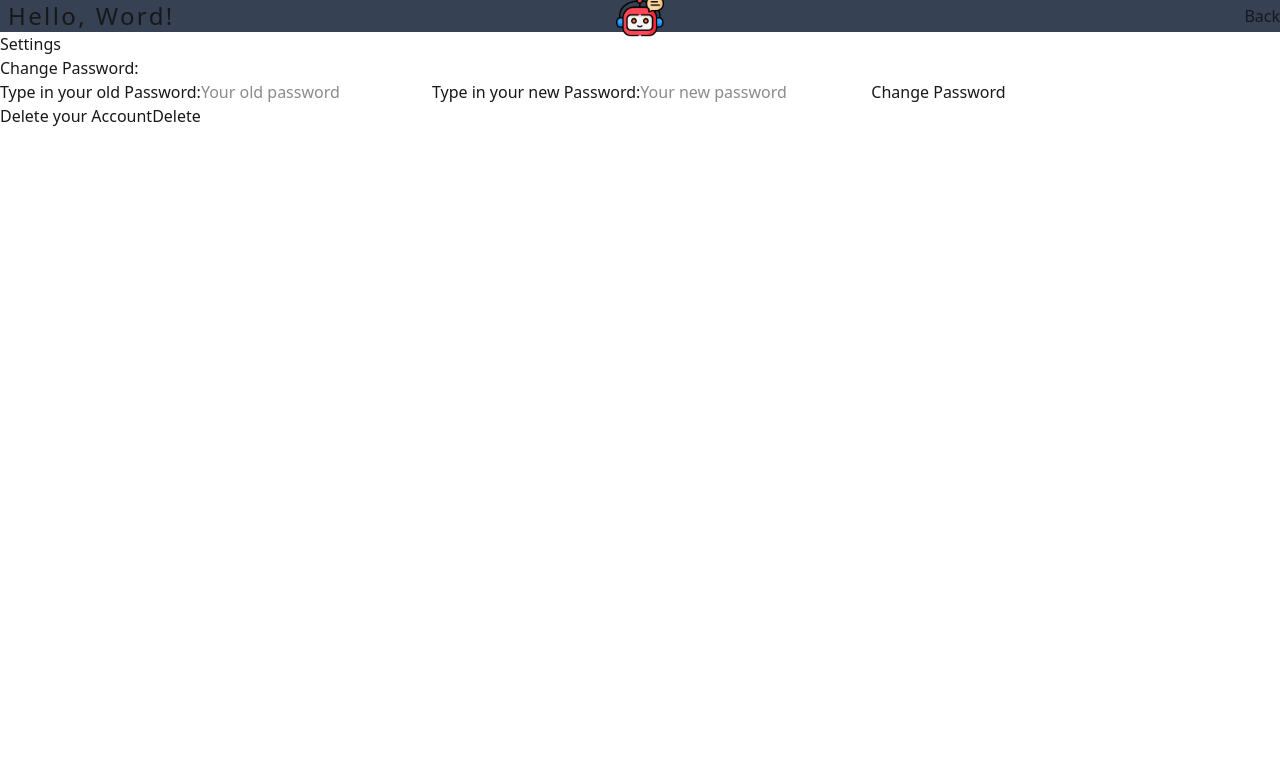
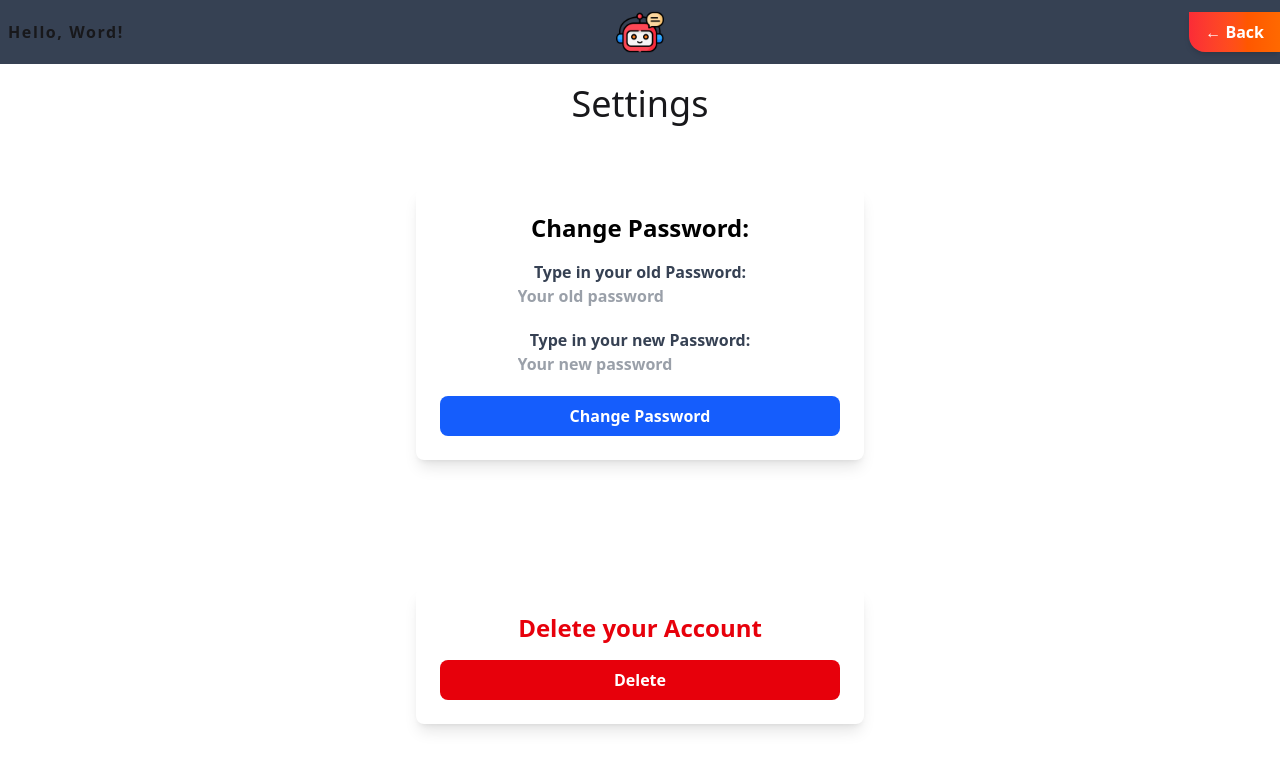
Before and after one commit to final-project-real-time-chat/realtime-chat, a React (Vite) app in the folder frontend/: page /settings in a window 1280 px wide. Shown: the top 770 px of the page. Built offline with nearby package versions, Linux system fonts and the light colour scheme; no server answers.

Commit message:
Settings styled

```diff
--- a/frontend/src/components/Settings.jsx
+++ b/frontend/src/components/Settings.jsx
@@ -59,8 +59,8 @@ export const Settings = () => {
 
   return (
     <>
-      <header className="flex justify-between items-center pl-2 sticky top-0 bg-gray-700">
-        <h1 className="flex items-center tracking-widest text-sm md:text-base xl:text-2xl">
+      <header className="h-16 flex items-center justify-between pl-2 sticky top-0 bg-gray-700">
+        <h1 className="flex items-center tracking-widest font-bold">
           Hello, Word!
         </h1>
         <img
@@ -68,14 +68,27 @@ export const Settings = () => {
           src={robot}
           alt="robot"
         />
-        <button onClick={() => navigate("/chatarea")}>Back</button>
+        <button
+          onClick={() => navigate("/chatarea")}
+          className="bg-gradient-to-r from-red-500 to-orange-500 text-white px-4 py-2 rounded-bl-2xl font-bold shadow-md hover:from-red-600 hover:to-orange-600 hover:shadow-lg transition-all duration-300"
+        >
+          ← Back
+        </button>
       </header>
       <main>
-        <form onSubmit={changePassword}>
-          <h1>Settings</h1>
-          <div>
-            <h1>Change Password:</h1>
-            <label htmlFor="oldPassword">
+        <h1 className="text-center text-4xl mt-5">Settings</h1>
+        <form
+          onSubmit={changePassword}
+          className="text-center mt-[5%] mx-auto w-full max-w-md bg-white p-6 rounded-lg shadow-lg"
+        >
+          <h1 className="text-2xl font-bold text-center mb-4 text-black">
+            Change Password:
+          </h1>
+          <div className="">
+            <label
+              htmlFor="oldPassword"
+              className="block text-gray-700 font-semibold"
+            >
               Type in your old Password:
               <input
                 type="password"
@@ -84,7 +97,10 @@ export const Settings = () => {
                 placeholder="Your old password"
               />
             </label>
-            <label htmlFor="newPassword">
+            <label
+              htmlFor="newPassword"
+              className="block text-gray-700 font-semibold mt-5"
+            >
               Type in your new Password:
               <input
                 type="password"
@@ -93,11 +109,24 @@ export const Settings = () => {
                 placeholder="Your new password"
               />
             </label>
-            <button type="submit">Change Password</button>
+            <button
+              type="submit"
+              className="mt-5 cursor-pointer w-full bg-blue-600 text-white p-2 rounded-lg font-bold hover:bg-blue-700"
+            >
+              Change Password
+            </button>
           </div>
+        </form>
+        <form className="mt-[10%] mx-auto w-full max-w-md bg-white p-6 rounded-lg shadow-lg">
           <div>
-            Delete your Account
-            <button type="button" onClick={handleDeleteAcc}>
+            <h1 className="text-2xl font-bold text-center mb-4 text-red-600">
+              Delete your Account
+            </h1>
+            <button
+              type="button"
+              onClick={handleDeleteAcc}
+              className="cursor-pointer w-full bg-red-600 text-white p-2 rounded-lg font-bold hover:bg-red-700"
+            >
               Delete
             </button>
           </div>
```
Also changed, not shown: 1 other file (tests, documents, lock files or other folders).
